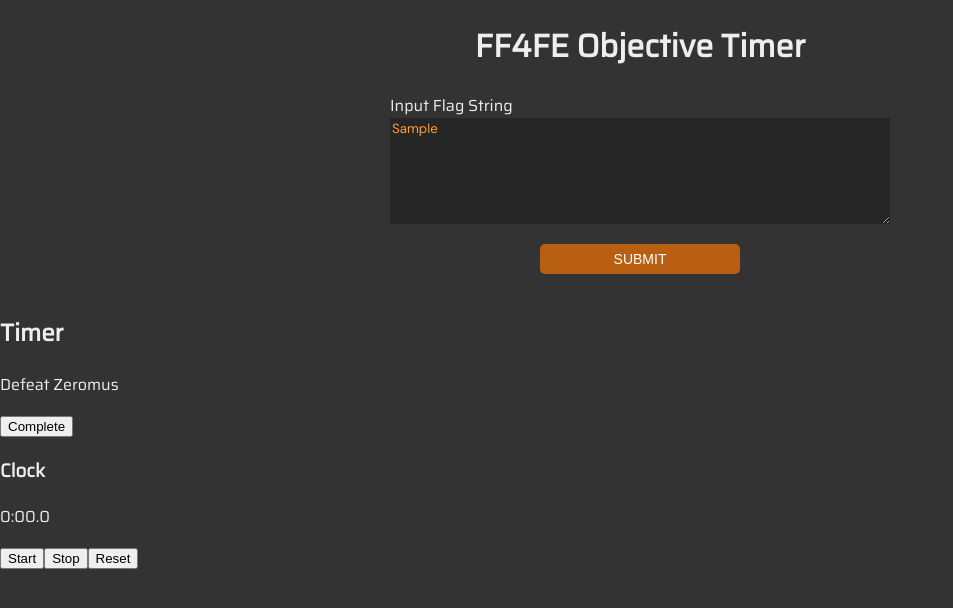
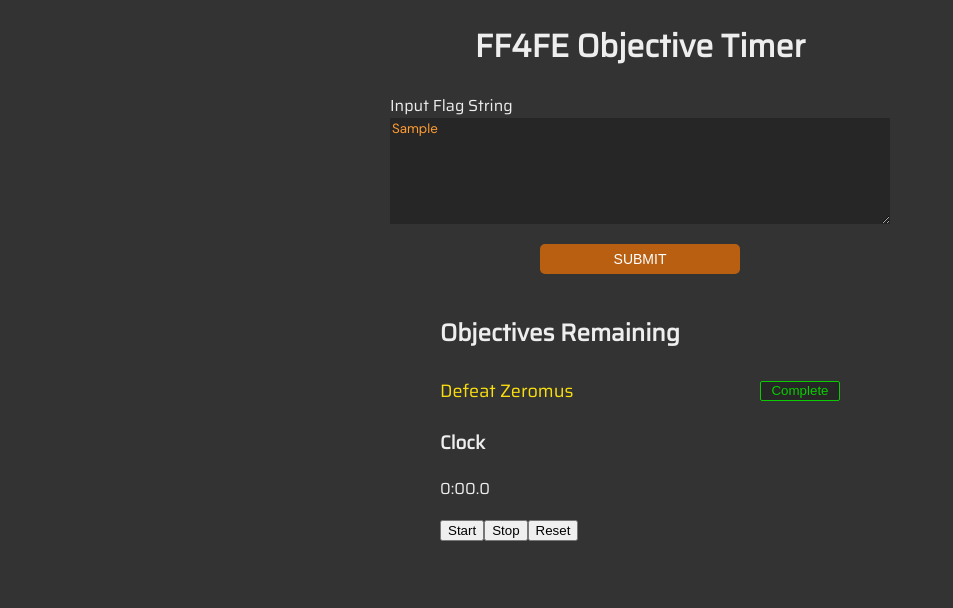
Before and after one commit to Fleury14/v4-timer, a React (Create React App) app: page / in a window 1280 px wide. Both pictures are taken after typing "Sample" into the empty fields and a click on the button "SUBMIT". Shown: the top 608 px of the page, without its empty margins (0-953 px from the left). Built offline with nearby package versions, Linux system fonts and the light colour scheme.

Commit message:
refac(timer/objective): objectives remaining styling

```diff
--- a/src/components/main/main.js
+++ b/src/components/main/main.js
@@ -14,7 +14,11 @@ class MainComponent extends Component {
                 <React.Fragment>
                     <FlagInput onStartTimer={(flagObj) => this.setState({ showTimer: true, flagObj })} />
                 </React.Fragment>
-                {this.state.showTimer && <Timer flagObj={this.state.flagObj} />}
+                {this.state.showTimer && (
+                <div className="timer-wrapper">
+                    <Timer flagObj={this.state.flagObj} />
+                </div>
+                )}
             </div>
         );
     }
--- a/src/components/main/main.scss
+++ b/src/components/main/main.scss
@@ -7,3 +7,8 @@ body {
 .title {
     text-align: center;
 }
+
+.timer-wrapper {
+    display: flex;
+    justify-content: center;
+}
--- a/src/components/objective/objective.js
+++ b/src/components/objective/objective.js
@@ -13,14 +13,14 @@ class Objective extends Component {
         const { title, id, finish, time, undo } = this.props;
 
         return (
-            <div>
-                <p>{title}</p>
+            <div className="objective-container">
+                <p className="objective-title">{title}</p>
                 {time
                     ?  <div>
                         <p>{parseTime(time)}</p>
-                        <button onClick={() => undo(id)}>Undo</button>
+                        <button className="objective-undo" onClick={() => undo(id)}>Undo</button>
                     </div>
-                    : <button onClick={() => finish(id)}>Complete</button>}
+                    : <button className="objective-complete" onClick={() => finish(id)}>Complete</button>}
 
             </div>
         );
--- a/src/components/objective/objective.scss
+++ b/src/components/objective/objective.scss
@@ -0,0 +1,35 @@
+.objective-container {
+    display: flex;
+    justify-content: space-between;
+    align-items: center;
+    min-width: 400px;
+}
+
+.objective-title {
+    color: #fadf0f;
+    font-size: 18px;
+    margin: 5px 0px;
+}
+
+.objective-complete {
+    background-color: #262626;
+    border: 1px solid #0acc00;
+    color: #0acc00;
+    height: 20px;
+    width: 80px;
+    transition: 0.3s all;
+    border-radius: 2px;
+
+    &:hover {
+        background-color: #565656;
+        cursor: pointer;
+    }
+}
+
+.objective-undo {
+    background-color: #262626;
+    border: 1px solid #cc0000;
+    color: #cc0000;
+    height: 20px;
+    width: 80px;
+}
--- a/src/components/timer/timer.js
+++ b/src/components/timer/timer.js
@@ -58,9 +58,9 @@ class TimerComponent extends Component {
 
         return (
             <div>
-                <h2>Timer</h2>
                 <div>
-                {!this.state.timerActive && this.props.flagObj && this.props.flagObj.objectives.map(objective => {
+                    <h2>Objectives Remaining</h2>
+                    {!this.state.timerActive && this.props.flagObj && this.props.flagObj.objectives.map(objective => {
                         return (
                             <Objective
                                 key={objective.id}
```
